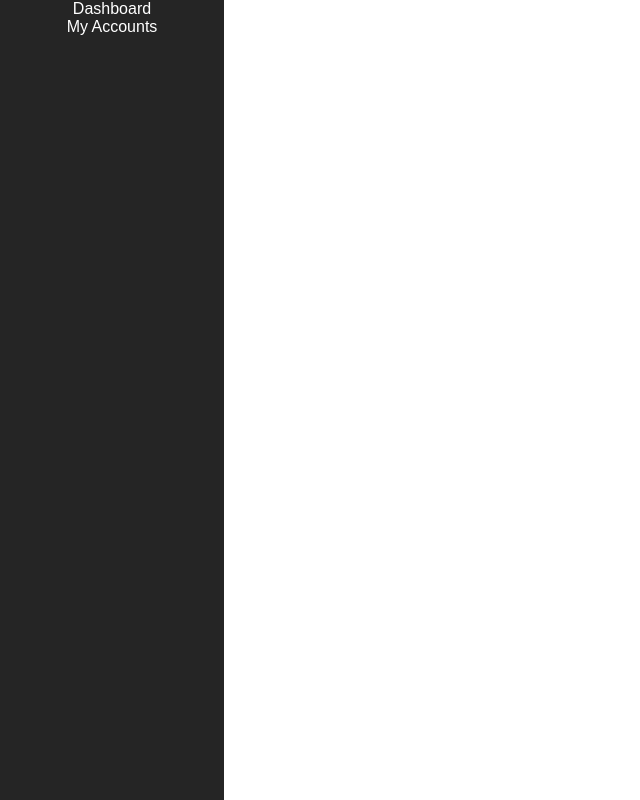
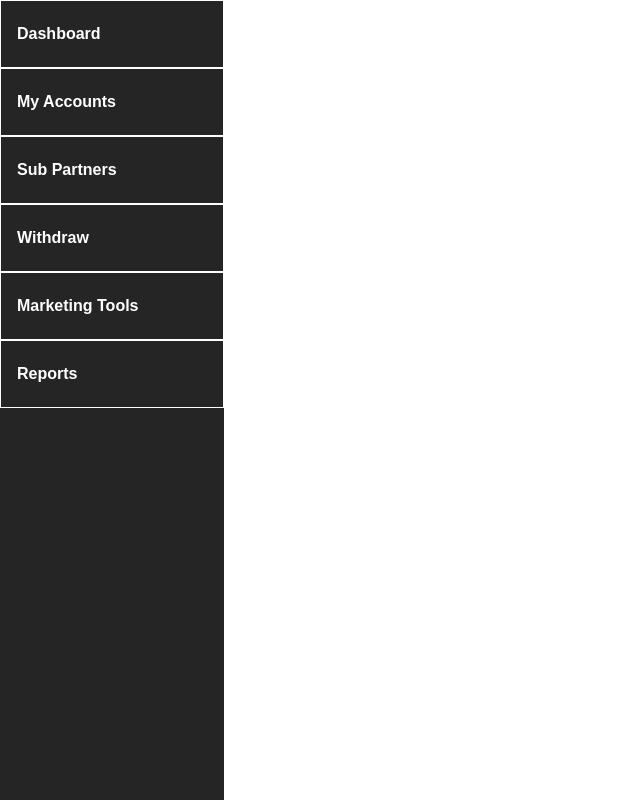
Before and after one commit to bfgonzalez/uxdev-challenge, a React (Create React App) app in the folder uxdev-week1/: page / in a window 1280 px wide. Shown: the whole page, without its empty margins (0-640 px from the left). Built offline with nearby package versions, Linux system fonts and the light colour scheme.

Commit message:
chore: turned nav items into individual components

```diff
--- a/uxdev-week1/src/Navigation/Navigation.css
+++ b/uxdev-week1/src/Navigation/Navigation.css
@@ -7,5 +7,9 @@
 .NavItem {
   color: white;
   font-family: sans-serif;
+  font-weight: bold;
   font-size: 1rem;
+  padding: 1.5rem 1rem;
+  border: 1px solid white;
+  text-align: left;
 }
--- a/uxdev-week1/src/Navigation/Navigation.js
+++ b/uxdev-week1/src/Navigation/Navigation.js
@@ -5,7 +5,14 @@ class Navigation extends Component {
   render() {
     return (
       <div className="Navigation">
-        <NavItem />
+        <NavItem
+          dashboard="Dashboard"
+          accounts="My Accounts"
+          partners="Sub Partners"
+          withdraw="Withdraw"
+          marketing="Marketing Tools"
+          reports="Reports"
+        />
       </div>
     )
   }
@@ -15,8 +22,12 @@ class NavItem extends Component {
   render() {
     return (
       <div>
-        <div className="NavItem">Dashboard</div>
-        <div className="NavItem">My Accounts</div>
+        <div className="NavItem">{this.props.dashboard}</div>
+        <div className="NavItem">{this.props.accounts}</div>
+        <div className="NavItem">{this.props.partners}</div>
+        <div className="NavItem">{this.props.withdraw}</div>
+        <div className="NavItem">{this.props.marketing}</div>
+        <div className="NavItem">{this.props.reports}</div>
       </div>
     )
   }
```
